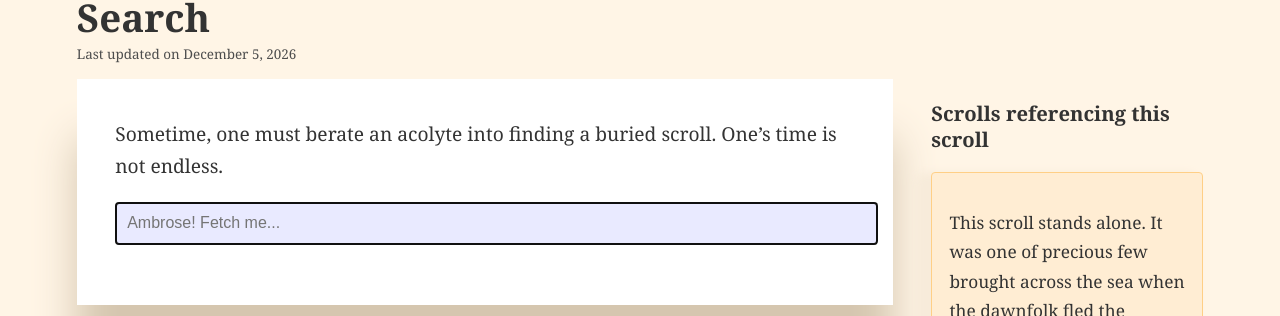
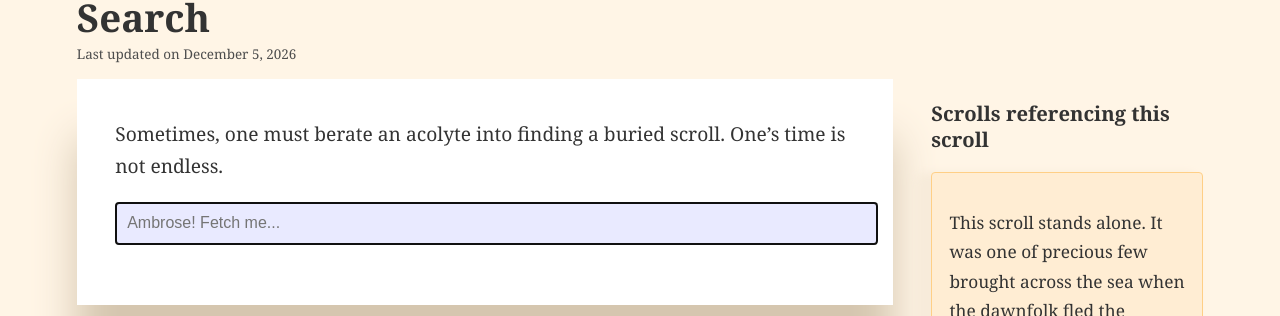
Before and after one commit to martin-brennan/writing.martin-brennan.com, a Jekyll site: the page built from _notes/search.md, in a window 1280 px wide. Shown: the part 133-449 px from the top of the page. Built offline with Jekyll 4.4.1, drawn with Linux system fonts in a browser that asks for light colours; part of the change alters nothing that is shown.

```diff
--- a/_notes/search.md
+++ b/_notes/search.md
@@ -2,7 +2,7 @@
 title: Search
 ---
 
-Sometime, one must berate an acolyte into finding a buried scroll. One's time is not endless.
+Sometimes, one must berate an acolyte into finding a buried scroll. One's time is not endless.
 
 <div class="search-container">
 {% include search_form.html %}
--- a/_plugins/last_modified_at.rb
+++ b/_plugins/last_modified_at.rb
@@ -38,7 +38,7 @@ module Jekyll
 
         @top_level_directory ||= begin
           Dir.chdir(@site_source) do
-            @top_level_directory = File.join(Executor.sh('git', 'rev-parse', '--show-toplevel'), '.git').split[0]
+            @top_level_directory = Executor.sh('git', 'rev-parse', '--show-toplevel').split[0] + '/.git'
           end
                                  rescue StandardError
                                    ''
@@ -94,7 +94,7 @@ module Jekyll
           last_commit_date = Executor.sh(
             'git',
             '--git-dir',
-            git.top_level_directory + "/.git",
+            git.top_level_directory,
             'log',
             '-n',
             '1',
@@ -126,7 +126,7 @@ module Jekyll
       def relative_path_from_git_dir
         return nil unless git.git_repo?
 
-        @relative_path_from_git_dir ||= Pathname.new(absolute_path_to_article).relative_path_from(Pathname.new(git.top_level_directory)).to_s
+        @relative_path_from_git_dir ||= Pathname.new(absolute_path_to_article).relative_path_from(File.dirname(Pathname.new(git.top_level_directory))).to_s
       end
 
       def mtime(file)
```
